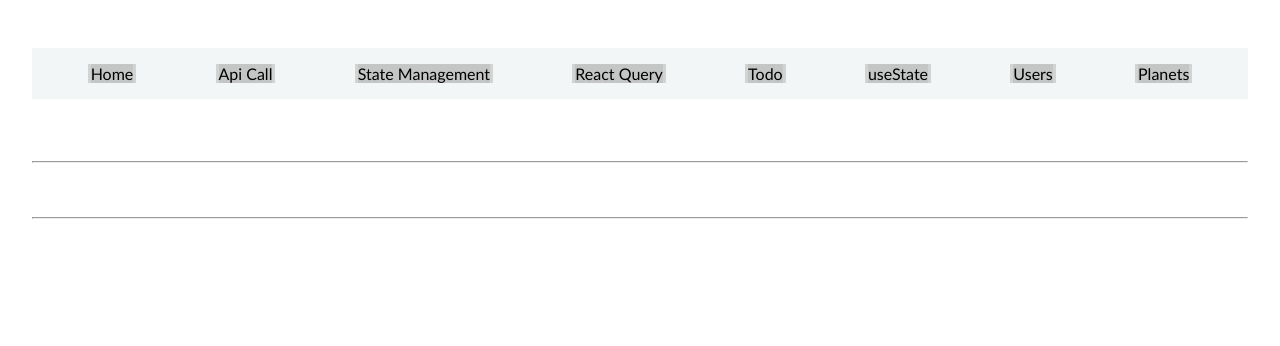
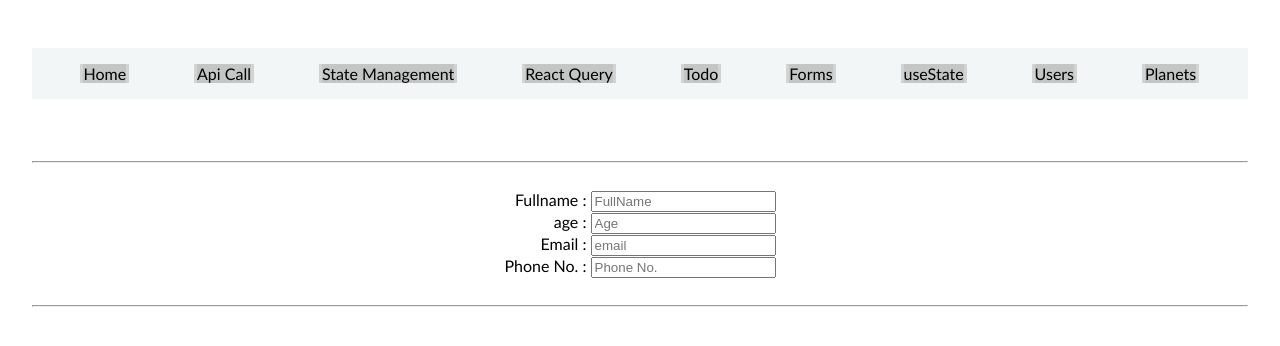
Before and after one commit to sushantsharma08/react-course, a React (Vite) app: page /forms in a window 1280 px wide. Shown: the top 346 px of the page. Built offline with nearby package versions, Linux system fonts and the light colour scheme.

Commit message:
addded forms page

```diff
--- a/src/App.jsx
+++ b/src/App.jsx
@@ -15,6 +15,7 @@ import { Route, Routes } from 'react-router-dom'
 import { QueryClient, QueryClientProvider } from '@tanstack/react-query';
 
 import './App.css'
+import ReactForms from './ReactForms';
 const client = new QueryClient();
 
 const App = () => {
@@ -39,6 +40,7 @@ const App = () => {
             <Route path='stateProfile' element={<StateProfile />} />
           </Route>
           <Route path='/react-query' element={<ReactQuery/>} />
+          <Route path='/forms' element={<ReactForms/>} />
         </Routes>
       </QueryClientProvider>
       <br />
--- a/src/Navigation.jsx
+++ b/src/Navigation.jsx
@@ -21,6 +21,9 @@ export const Navigation = () => {
                 <Link to='/todo'>Todo</Link>
             </li>
             <li>
+                <Link to='/forms'>Forms</Link>
+            </li>
+            <li>
                 <Link to='/usestate'>useState</Link>
             </li>
             <li>
--- /dev/null
+++ b/src/ReactForms.jsx
@@ -0,0 +1,23 @@
+import React from 'react'
+
+const ReactForms = () => {
+  return (
+    <div className='form-main' style={{display:"flex", justifyContent:"center"}}>
+        <form style={{textAlign:"right"}}>
+            <label htmlFor="fullname">Fullname : </label>
+            <input type="text" id='fullname' name='fullname' placeholder='FullName' />
+            <br />
+            <label htmlFor="Age">age : </label>
+            <input type="text" id='Age' name='age' placeholder='Age' />
+            <br />
+            <label htmlFor="Email">Email : </label>
+            <input type="text" id='Email' name='email' placeholder='email' />
+            <br />
+            <label htmlFor="Phone No.">Phone No. : </label>
+            <input type="text" id='Phone No.' name='phone' placeholder='Phone No.' />
+        </form>
+    </div>
+  )
+}
+
+export default ReactForms
```
Also changed, not shown: src/FetchingApis.jsx (line endings or trailing spaces).
